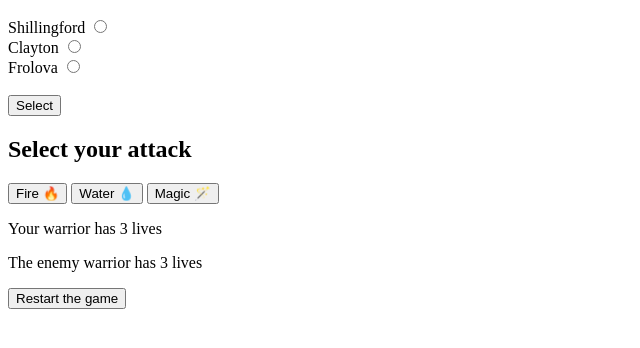
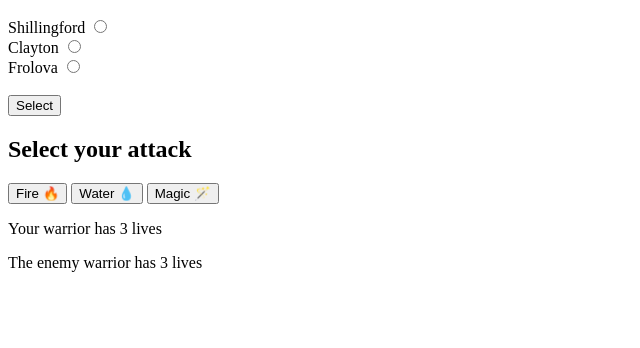
Before and after one commit to JohnCardonaC/combat-game, a plain HTML site: page index.html in a window 1280 px wide. Shown: the part 110-458 px from the top of the page, without its empty margins (0-640 px from the left). Drawn offline with Linux system fonts and the light colour scheme.

Commit message:
Added Restar button

```diff
--- a/index.html
+++ b/index.html
@@ -47,7 +47,7 @@
     <section id="messages">
     </section>
 
-    <section id="restart">
+    <section style="display: none" id="button-restart">
         <button>Restart the game</button>
     </section>
 </body>
```
